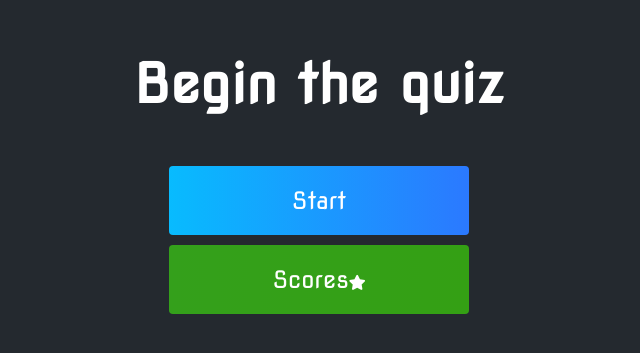
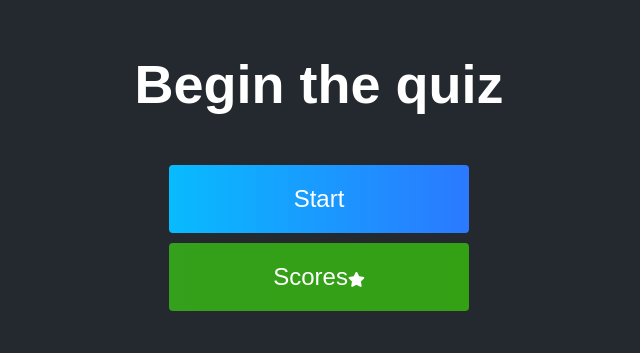
Before and after one commit to AGLanfranchi/Cyber-QuizV2, a plain HTML site: page public/index.html in a window 1280 px wide. Shown: the part 213-566 px from the top of the page, without its empty margins (321-961 px from the left). Drawn offline with Linux system fonts and the light colour scheme.

Commit message:
Update index.css
Changed font

```diff
--- a/public/css/index.css
+++ b/public/css/index.css
@@ -9,7 +9,7 @@
     margin: 0;
     padding: 0;
     font-size: 62.5%;
-    font-family: 'Nova Square', cursive;
+    font-family:  Arial, sans-serif, cursive;
 }
 
 h1 {
```
